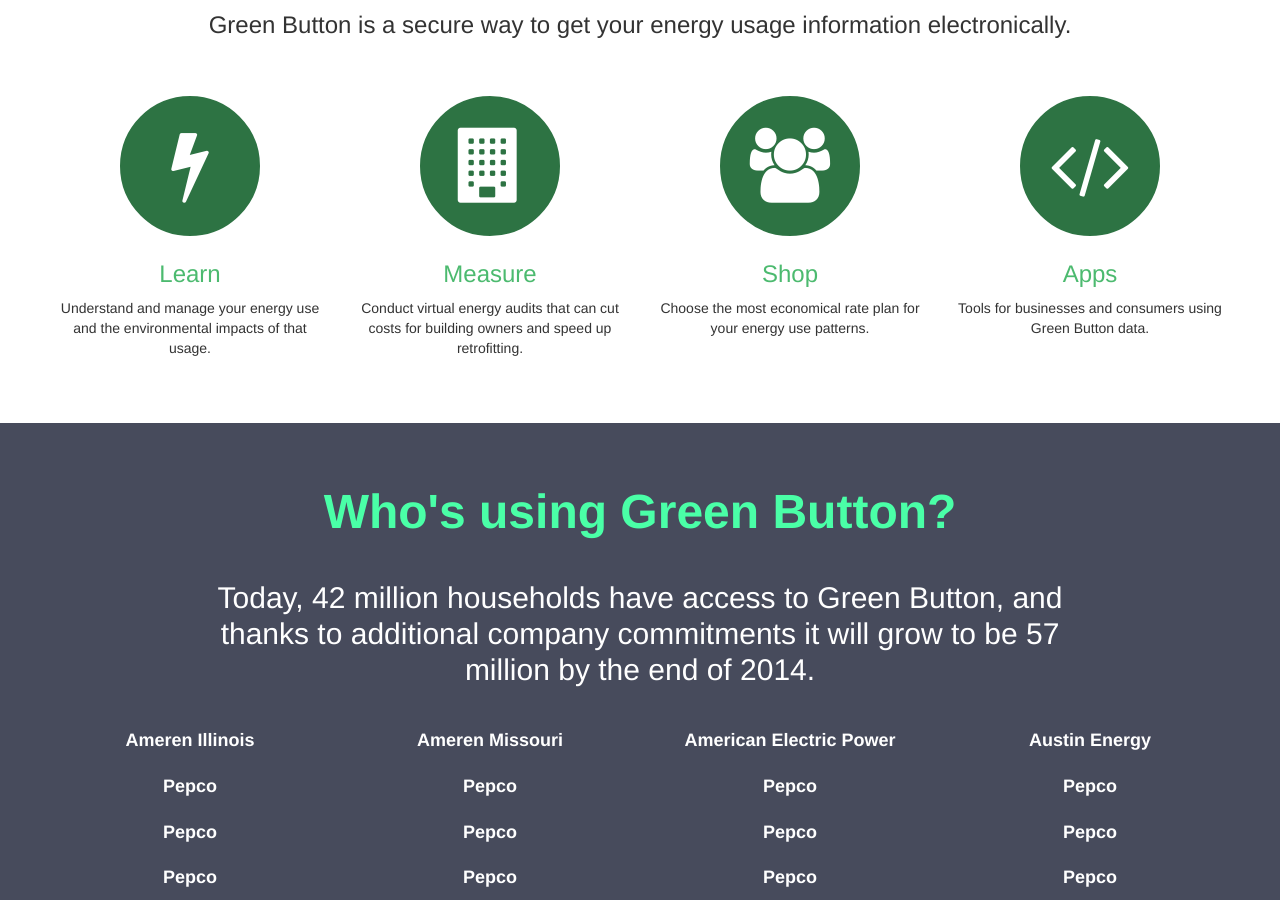
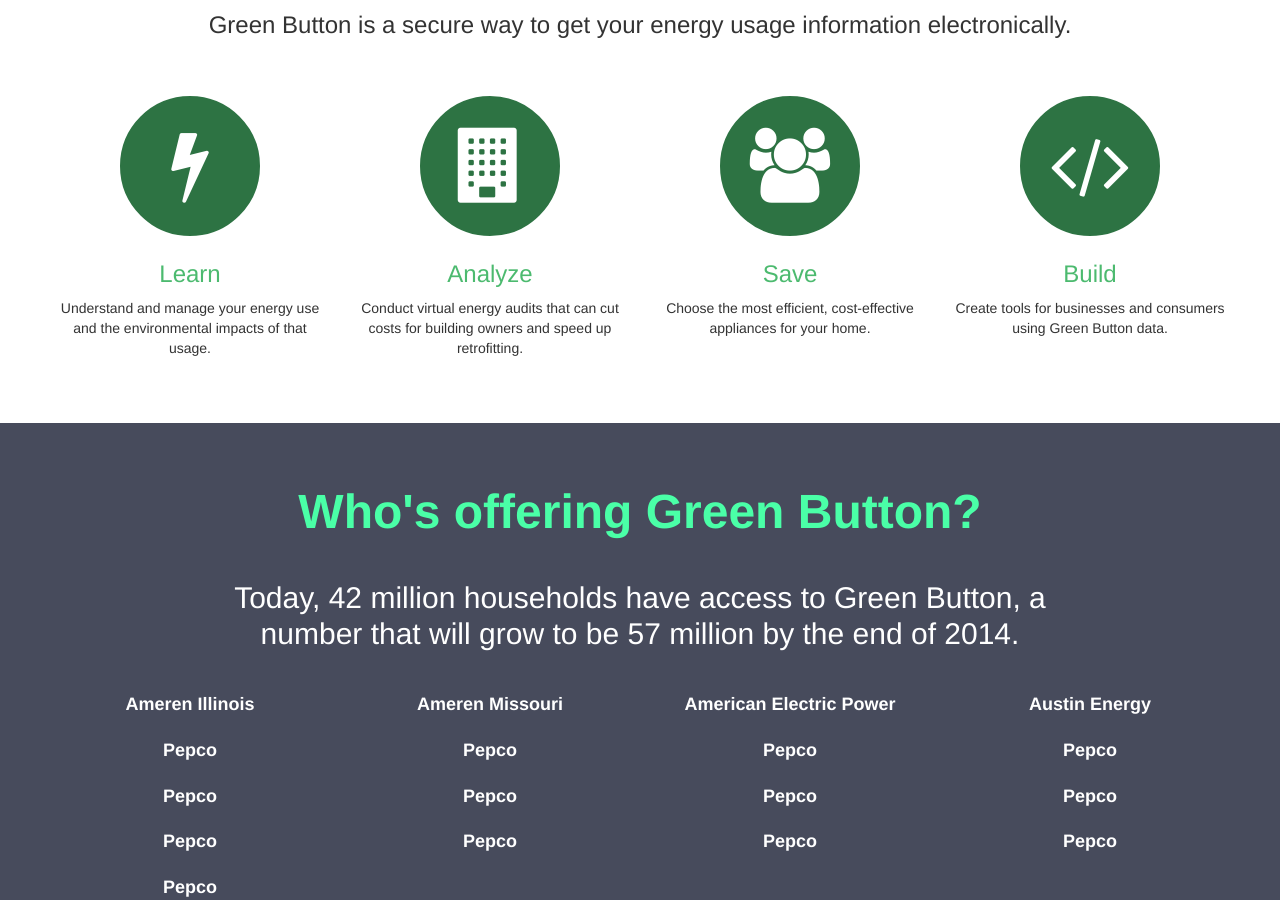
Before and after one commit to green-button/green-button.github.io, a Jekyll site: the page built from index.html, in a window 1280 px wide and 900 px high, scrolled down 795 px. Built offline with Jekyll 4.4.1, drawn with Linux system fonts in a browser that asks for light colours.

Commit message:
Update index.html
Adding mailto link and trimming section header

```diff
--- a/index.html
+++ b/index.html
@@ -27,22 +27,22 @@ title: Home
           <div class="icon">
             <i class="fa fa-building"></i>
           </div>
-          <h3>Measure</h3>
+          <h3>Analyze</h3>
           Conduct virtual energy audits that can cut costs for building owners and speed up retrofitting.
         </li>
         <li>
           <div class="icon">
             <i class="fa fa-group"></i>
           </div>
-          <h3>Shop</h3>
-          Choose the most economical rate plan for your energy use patterns.
+          <h3>Save</h3>
+          Choose the most efficient, cost-effective appliances for your home.
         </li>
         <li>
           <div class="icon">
             <i class="fa fa-code"></i>
           </div>
-          <h3>Apps</h3>
-          Tools for businesses and consumers using Green Button data.
+          <h3>Build</h3>
+          Create tools for businesses and consumers using Green Button data.
         </li>
       </ul>
     </div>
@@ -51,14 +51,14 @@ title: Home
 <section class="home home-partners">
   <div class="section-container">
     <div class="section-content">
-      <h2 class="section-title">Who's using Green Button?</h2>
-      <p class="lede">Today, 42 million households have access to Green Button, and thanks to additional company commitments it will grow to be 57 million by the end of 2014.</p>
+      <h2 class="section-title">Who's offering Green Button?</h2>
+      <p class="lede">Today, 42 million households have access to Green Button, a number that will grow to be 57 million by the end of 2014.</p>
       <ul class="partner_list">
         {% for partner in site.data.partners %}
           <li><a href="{{ partner.url }}">{{ partner.name }}</a></li>
         {% endfor %}
       </ul>
-      <div class="lead">Don't see your company?<br><a href="#">Join Green Button today.</a></div>
+      <div class="lead">Don't see your company?<br><a class="buttonish" href=mailto:info@greenbuttondata.org?subject=Getting%20started%20with%20Green%20Button&#038;body=Hi!%0A%0AI’d%20like%20to%20get%20started%20with%20Green%20Button.%20Could%20you%20send%20me%20more%20information?%0A%0AThanks,%0A%0A[Your%20name]%0A[Your%20organization]%0A[Your%20contact%20information]>Get started</a>Join Green Button today.</a></div>
 <div class="lead">Future commitments<br><a href="#">See who has committed.</a></div>
     </div>
   </div>
```
